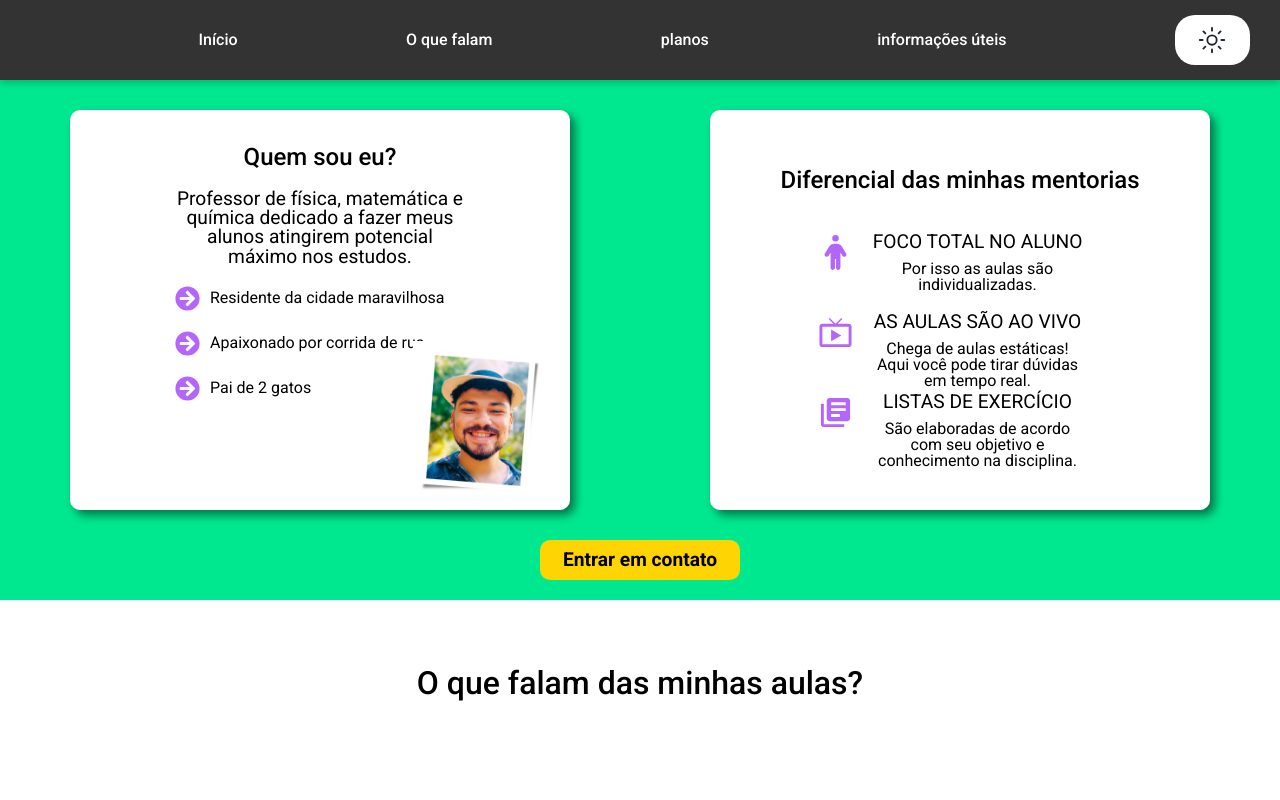
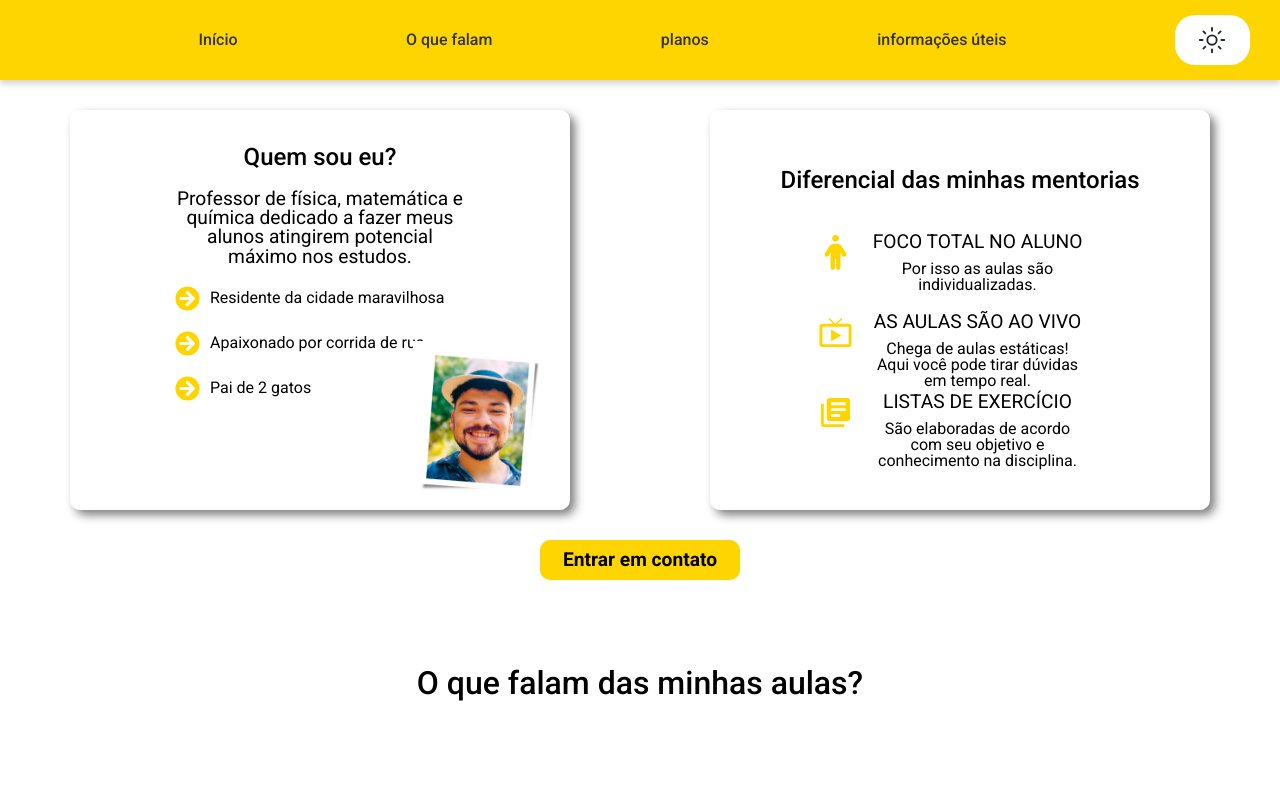
Before and after one commit to gleiMoura/cosmoEducationSite, a React (Vite) app: page / in a window 1280 px wide. Shown: the top 800 px of the page. Built offline with nearby package versions, Linux system fonts and the light colour scheme; the HTML template or start-up script is replaced by a standard one.

Commit message:
💄 style: changing project colors

```diff
--- a/src/components/Button.tsx
+++ b/src/components/Button.tsx
@@ -33,7 +33,6 @@ const Main = styled.a`
         cursor: pointer;
 
         &:hover{
-        background-color: ${theme.colors.purple};
-        color: black;
+        color: ${theme.colors.week_black};
    }
 `
--- a/src/components/Header.tsx
+++ b/src/components/Header.tsx
@@ -53,16 +53,16 @@ const Header: FC<HeaderProps> = ({ changeMode, mode }) => {
 const HeaderMain = styled.header<{ mode: boolean }>`
     width: 100%;
     height: 80px;
+    padding: 30px;
     box-shadow: 0 4px 6px rgba(0, 0, 0, 0.173);
     position: fixed;
     top: 0;
     left: 0;
-    padding: 30px;
     box-sizing: border-box;
     display: flex;
     justify-content: space-between;
     align-items: center;
-    background-color: ${theme.colors.black};
+    background-color: ${(props) => props.mode ? theme.colors.black : theme.colors.yellow};
     z-index: 111;
 
     .links {
@@ -82,13 +82,13 @@ const HeaderMain = styled.header<{ mode: boolean }>`
         justify-content: space-between;
         align-items: center;
         border-radius: 10px;
-        color: white;
+        color: ${theme.colors.white};
         position: absolute;
         top: 80px;
     }
 
     a{
-        color: white;
+        color: ${(props) => props.mode ? theme.colors.white : theme.colors.black};
         font-weight: 500;
         font-size: 1rem;
         font-family: 'Roboto';
--- a/src/components/footer.tsx
+++ b/src/components/footer.tsx
@@ -17,12 +17,11 @@ export const Footer: FC = () => {
 const Content = styled.div<{ mode: boolean }>`
     width: 100%;
     height: 30px;
-    background-color: ${(props) => props.mode ? '#21272F' : theme.colors.green};
     color: ${(props) => props.mode ? 'white' : 'black'};;
     font-family: "Roboto";
     font-size: 0.8rem;
     display: flex;
     justify-content: center;
     align-items: center;
-
+    background-color: ${(props) => props.mode ? '#21272F' : theme.colors.white};
 `
--- a/src/pages/PresentationPage.tsx
+++ b/src/pages/PresentationPage.tsx
@@ -110,7 +110,7 @@ const Main = styled.main<{ mode: boolean }>`
     display: flex;
     flex-direction: column;
     align-items: center;
-    background-color: ${(props) => props.mode ? "#21272F" : theme.colors.green};
+    background-color: ${(props) => props.mode ? theme.colors.week_black : theme.colors.white};
 
     .cards {
         width: 100%;
@@ -123,29 +123,6 @@ const Main = styled.main<{ mode: boolean }>`
         @media(max-width: 600px) {
             flex-direction: column;
         }
-   }
-
-   .calendar_button {
-        width: 200px;
-        height: 40px;
-        display: flex;
-        justify-content: center;
-        align-items: center;
-        margin: 20px 0;
-        border-radius: 10px;
-        border: none;
-        background-color: ${theme.colors.yellow};
-        color: black;
-        font-family: 'Roboto';
-        font-size: 1.2rem;
-        font-weight: 600;
-        text-decoration: none;
-        cursor: pointer
-   }
-
-   .calendar_button:hover{
-        background-color: ${theme.colors.purple};
-        color: black
    }
 `;
 
@@ -202,13 +179,13 @@ const Component = styled.div<{ mode: boolean }>`
 
     .icon{
         font-size: 25px;
-        color: ${(props) => props.mode ? theme.colors.yellow : theme.colors.purple}
+        color: ${theme.colors.yellow}
     }
 
     .diferential_icon{
         font-size: 35px;
         margin-left: 0px;
-        color: ${(props) => props.mode ? theme.colors.yellow : theme.colors.purple}
+        color: ${theme.colors.yellow}
     }
 
     .diferential{
--- a/src/pages/information.tsx
+++ b/src/pages/information.tsx
@@ -48,7 +48,7 @@ const Main = styled.main<{ mode: boolean }>`
     align-items: center;
     background-size: 'cover';
     background-position: 'center';
-    background-color: ${(props) => props.mode ? "none" : theme.colors.background};
+    background-color: ${(props) => props.mode ? "none" : 'white'};
 `;
 
 const Content = styled.div<{ mode: boolean }>`
@@ -61,7 +61,10 @@ const Content = styled.div<{ mode: boolean }>`
     font-family: 'Roboto';
     margin: 10px 0;
     border-radius: 10px;
-    background-color: ${(props) => props.mode ? 'black' : theme.colors.green};
+    background-color: ${(props) => props.mode ? 'black' : theme.colors.white};
+    border: black 1px solid;
+    box-sizing: border-box;
+
 
     p{
         font-size: 1.2rem;
--- a/src/pages/planPage.tsx
+++ b/src/pages/planPage.tsx
@@ -142,7 +142,7 @@ const Main = styled.main<{ mode: boolean }>`
     align-items: center;
     background-size: 'cover';
     background-position: 'center';
-    background-color: ${(props) => props.mode ? "#21272F" : theme.colors.green};
+    background-color: ${(props) => props.mode ? theme.colors.week_black : theme.colors.white};
 `;
 
 const Cards = styled.div`
@@ -191,7 +191,7 @@ const Content = styled.div<{ mode: boolean }>`
         width: 150px;
         height: auto;
         padding: 10px;
-        background-color: ${(props) => props.mode ? theme.colors.yellow : theme.colors.purple};
+        background-color: black;
         border-radius: 10px;
         color: black;
         position: absolute;
@@ -208,18 +208,18 @@ const Content = styled.div<{ mode: boolean }>`
         font-size: 1rem;
         font-weight: 800;
         align-items: first baseline;
-        color: ${(props) => props.mode ? 'black' : theme.colors.yellow };
+        color: ${theme.colors.yellow};
     }
 
     span{
         font-size: 0.8rem;
         margin-left: 8px;
-        color: ${theme.colors.yellow}
+        color: 'gray'
     }
 
     .category{
         font-size: 0.8rem;
-        color: black;
+        color: white;
         font-weight: 600;
     }
 
```
